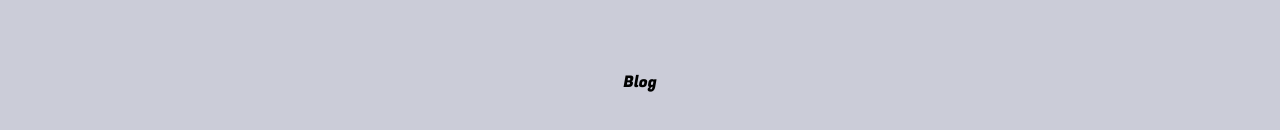
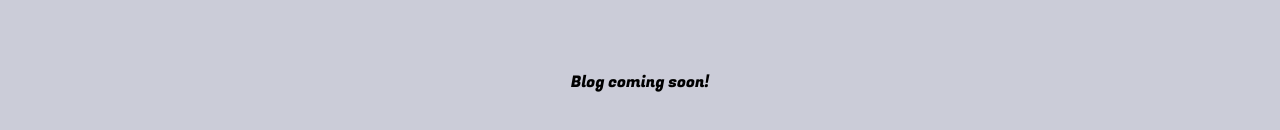
Before and after one commit to StevenDRiggs/my-next-website-frontend, a Next.js app: page /blog in a window 1280 px wide. Shown: the part 186-316 px from the top of the page. Built offline with nearby package versions, Linux system fonts and the light colour scheme.

Commit message:
added "coming soon" to blog page

```diff
--- a/pages/blog.js
+++ b/pages/blog.js
@@ -1,7 +1,7 @@
 const Blog = () => {
   return (
     <div>
-      Blog
+      Blog coming soon!
     </div>
   )
 }
```
